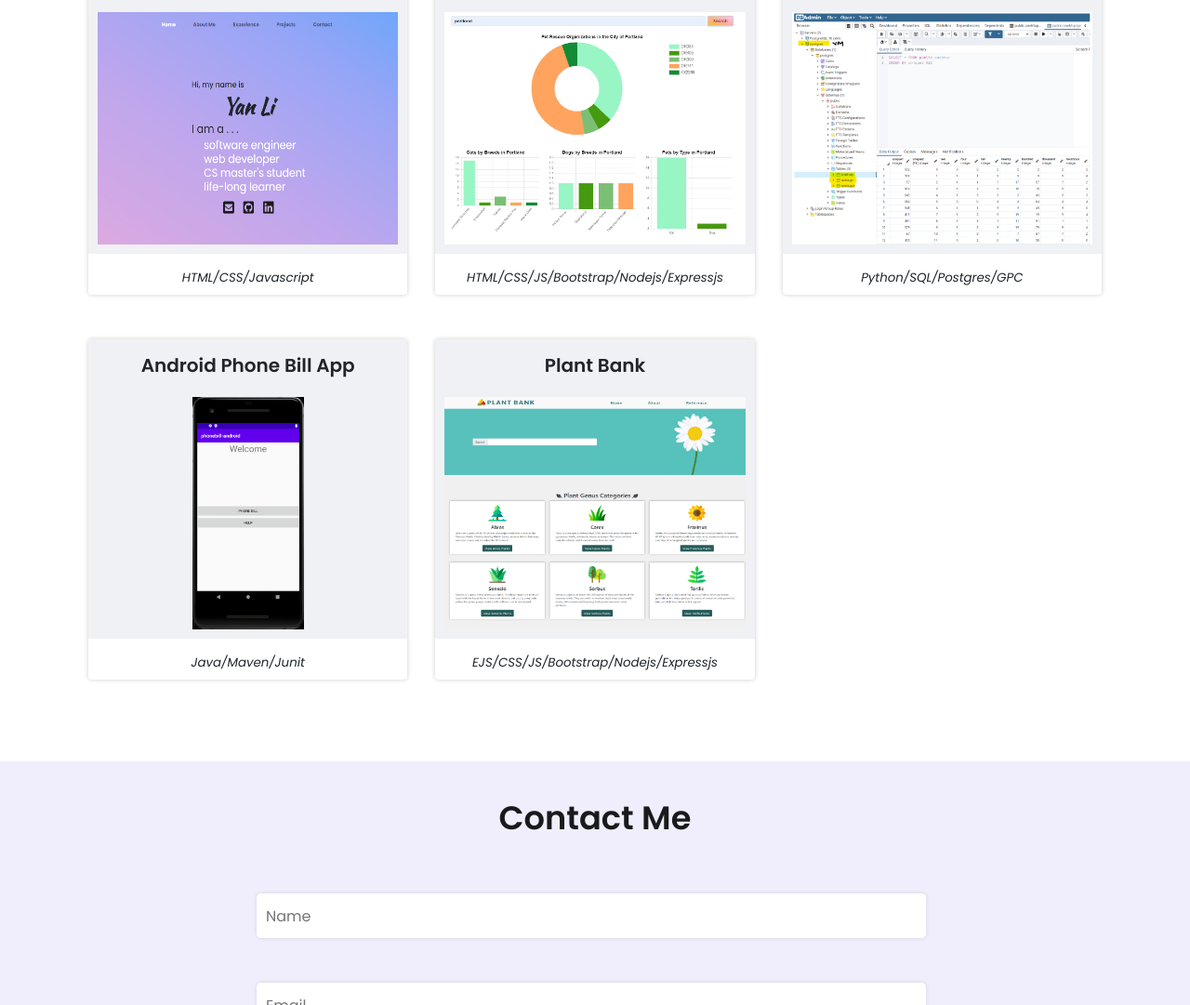
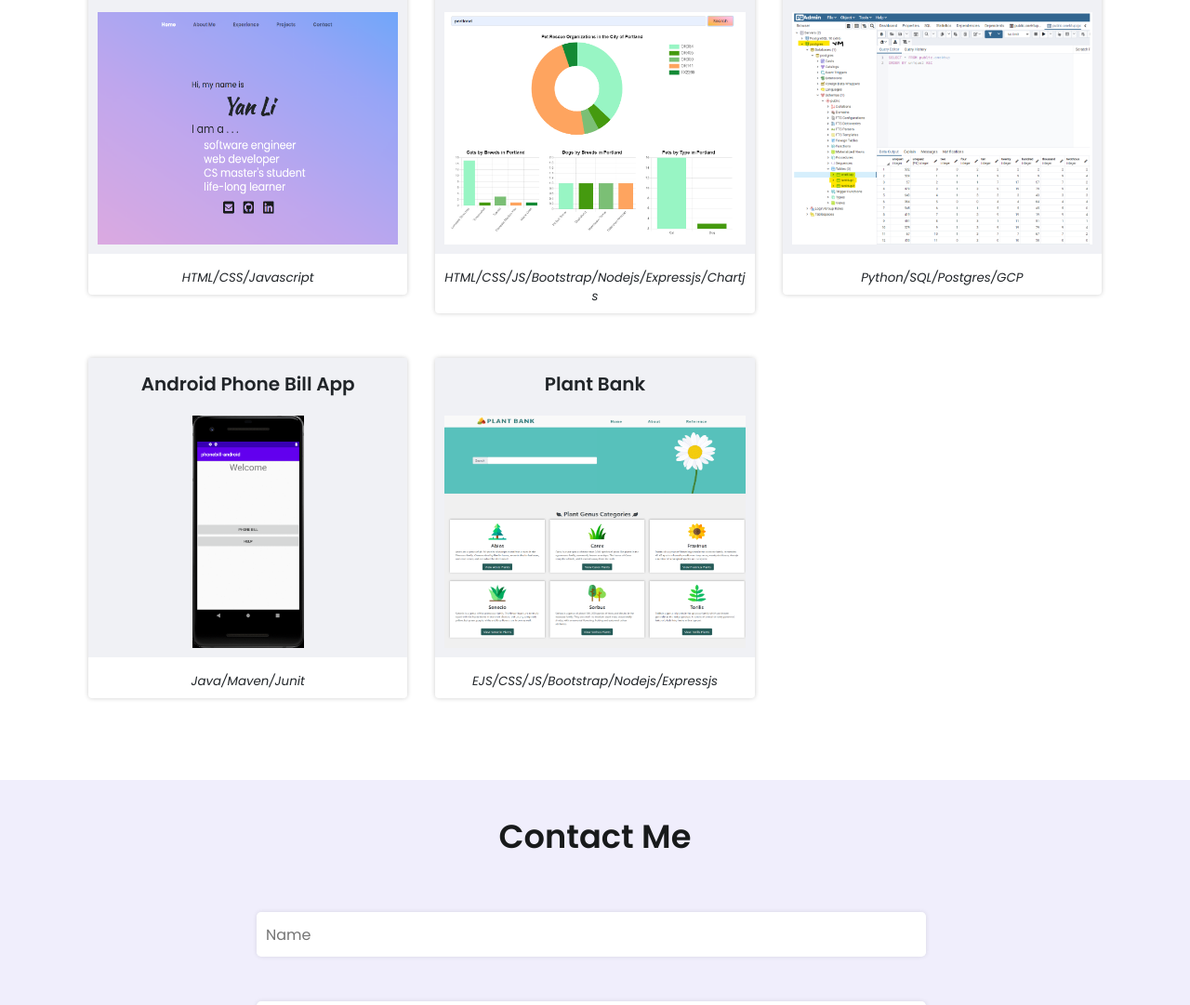
Before and after one commit to snakevirgo/Li, a plain HTML site: page index.html in a window 1280 px wide. Shown: the part 2205-3286 px from the top of the page at 93% size. Drawn offline with nearby package versions, Linux system fonts and the light colour scheme.

Commit message:
changed spelling and added chartjs

```diff
--- a/index.html
+++ b/index.html
@@ -230,7 +230,7 @@
               <a class="btn btn-light2 btn-lg btn-block" href="https://pao-pet-adoption-dashboard.herokuapp.com/"
                 target="_blank">View Demo</a>
             </div>
-            <p class="card-text text-center mt-2 p-2">HTML/CSS/JS/Bootstrap/Nodejs/Expressjs</p>
+            <p class="card-text text-center mt-2 p-2">HTML/CSS/JS/Bootstrap/Nodejs/Expressjs/Chartjs</p>
           </div>
         </div>
         <div class="col-lg-4 col-md-6 col3 p-0 mb-5">
@@ -253,7 +253,7 @@
               <a class="btn btn-light btn-lg btn-block" href="https://github.com/snakevirgo/487-DBImplementation"
                 target="_blank">View Code</a>
             </div>
-            <p class="card-text text-center mt-2 p-2">Python/SQL/Postgres/GPC</p>
+            <p class="card-text text-center mt-2 p-2">Python/SQL/Postgres/GCP</p>
           </div>
         </div>
         <div class="col-lg-4 col-md-6 p-0 mb-5">
```
